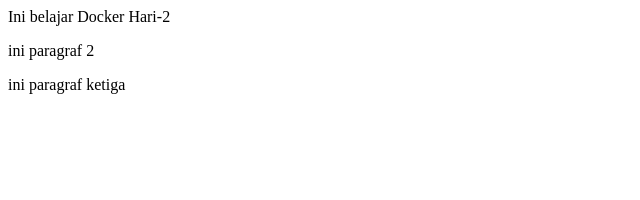
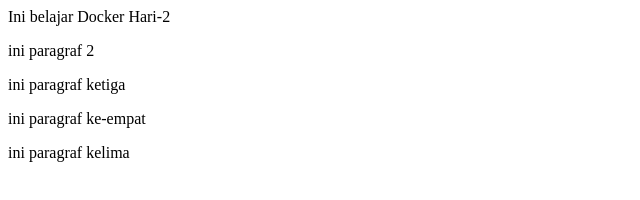
Before and after one commit to andri2510/nginx-apps, a plain HTML site: page apps/index.html in a window 1280 px wide. Shown: the whole page, without its empty margins (0-640 px from the left). Drawn offline with Linux system fonts and the light colour scheme.

Commit message:
Update index.html

```diff
--- a/apps/index.html
+++ b/apps/index.html
@@ -1,3 +1,5 @@
 <p>Ini belajar Docker Hari-2</p>
 <p>ini paragraf 2</p>
 <p>ini paragraf ketiga</p>
+<p>ini paragraf ke-empat</p>
+<p>ini paragraf kelima</p>
```
